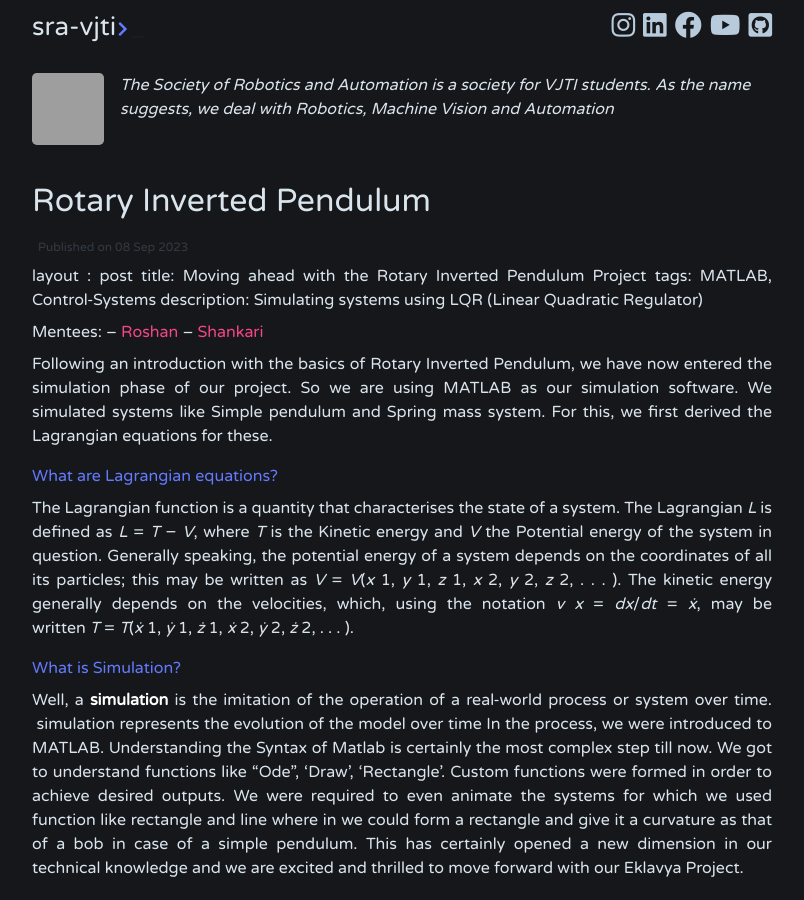
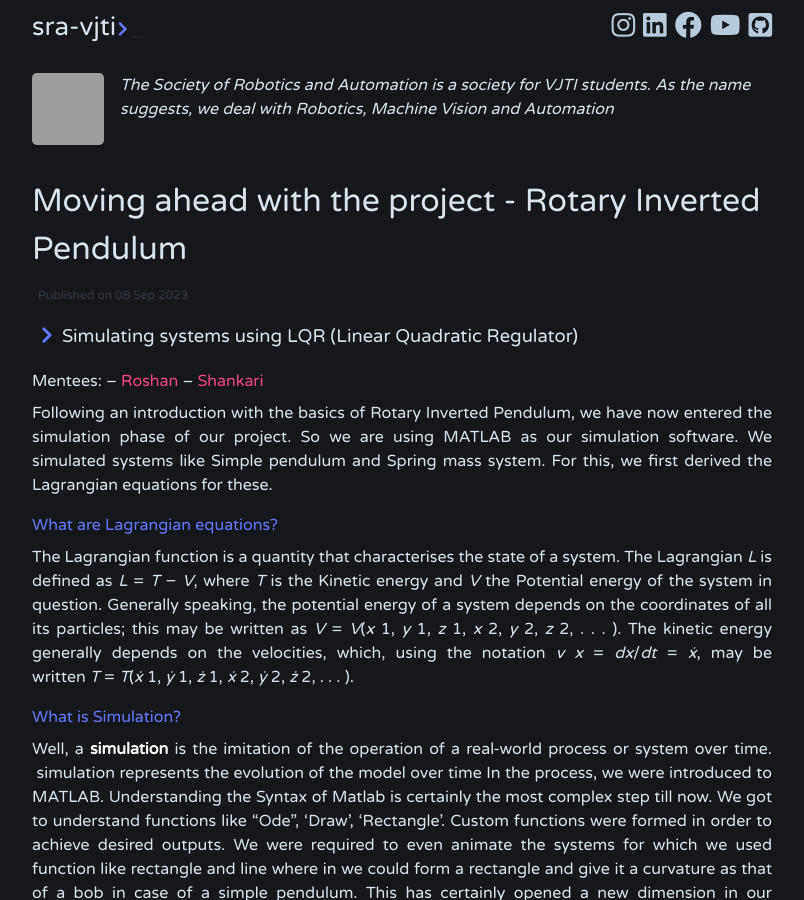
Before and after one commit to SRA-VJTI/blog, a Jekyll site: the page built from _posts/2023-09-08-rotary-inverted-pendulum.md, in a window 1280 px wide and 900 px high. Shown: the whole window, without its empty margins (238-1042 px from the left). Built offline with Jekyll 4.4.1, drawn with Linux system fonts in a browser that asks for light colours; our own code applies the rules of GitHub Pages for plain Markdown files; grey boxes are pictures that could not be loaded.

Commit message:
Update 2023-09-08-rotary-inverted-pendulum.md

```diff
--- a/_posts/2023-09-08-rotary-inverted-pendulum.md
+++ b/_posts/2023-09-08-rotary-inverted-pendulum.md
@@ -1,8 +1,9 @@
-
-layout : post
-title: Moving ahead with the Rotary Inverted Pendulum Project
+---
+layout: post
+title: "Moving ahead with the project - Rotary Inverted Pendulum"
 tags: MATLAB, Control-Systems
 description: Simulating systems using LQR (Linear Quadratic Regulator)
+---
 
 Mentees:
 -- [Roshan](https://github.com/RoshAd-06)
```
